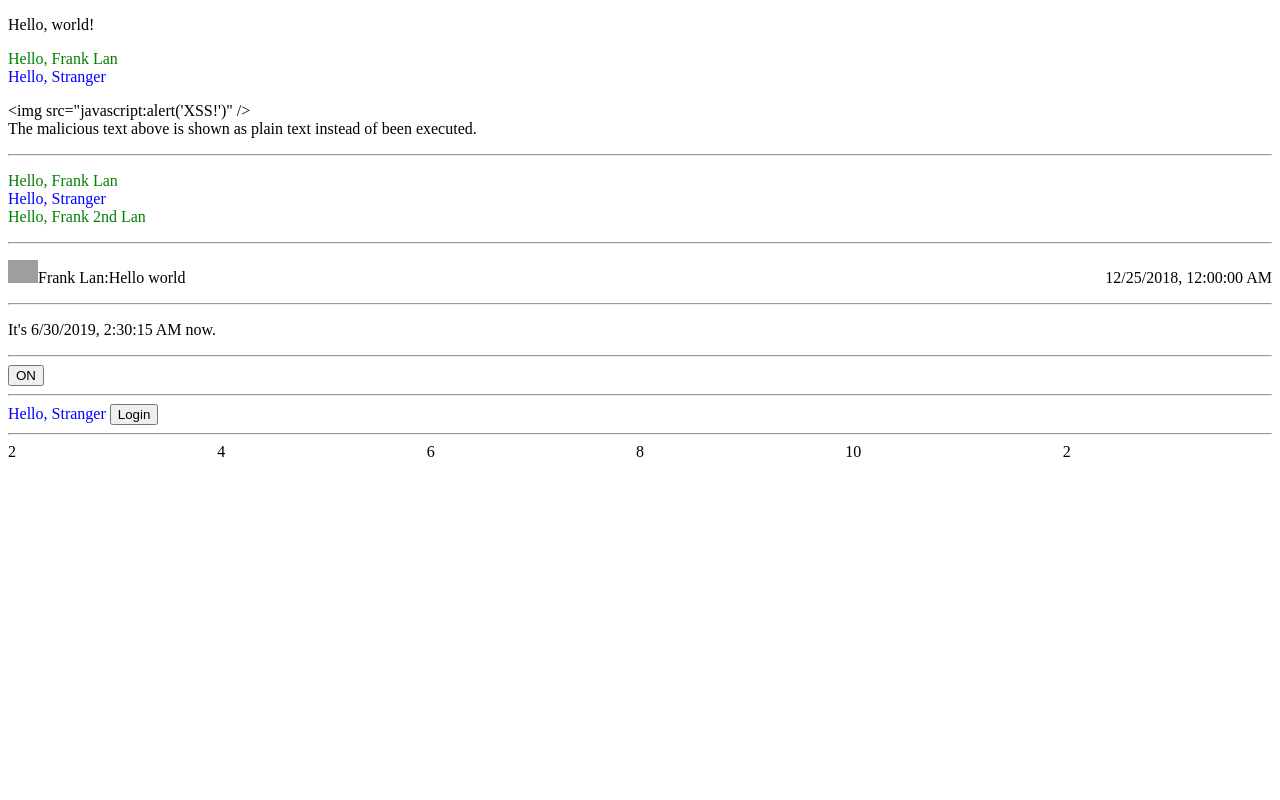
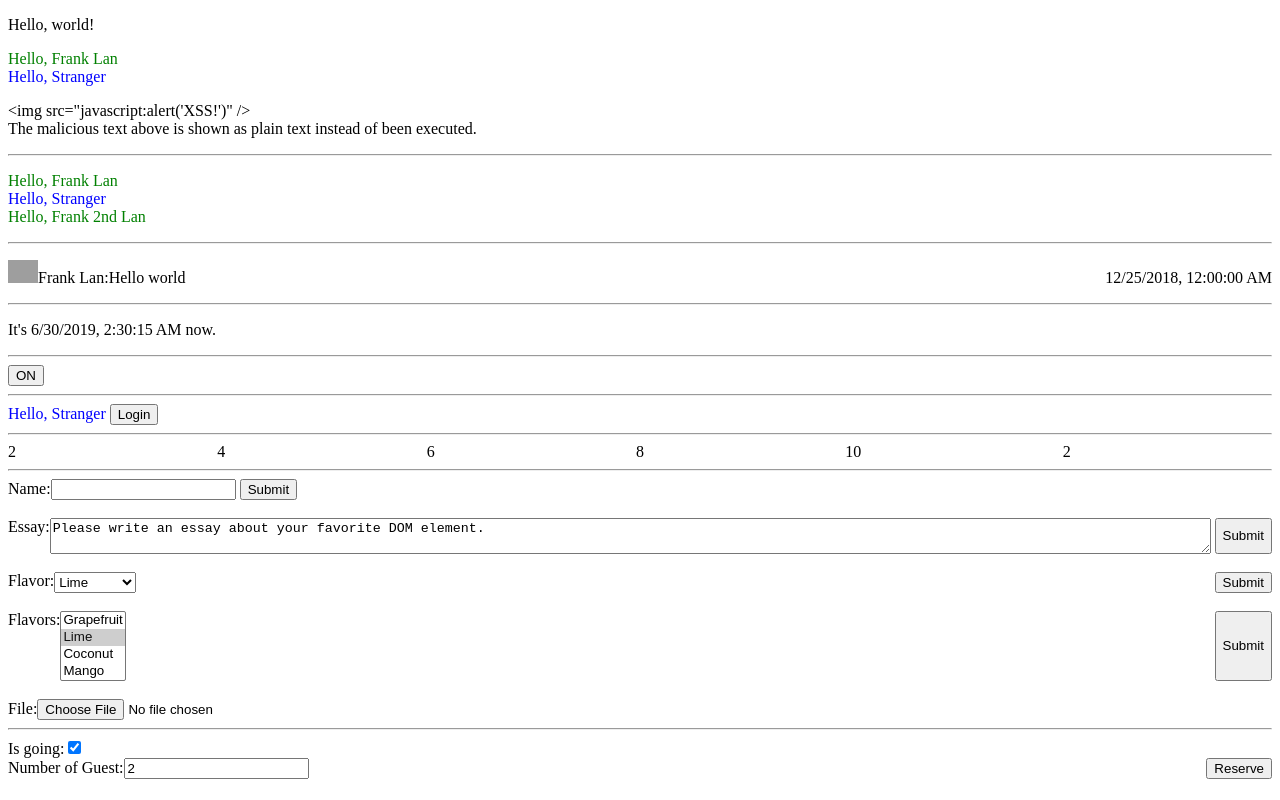
Before and after one commit to tlan16/learn-react, a React app: page / in a window 1280 px wide. Built offline with nearby package versions, Linux system fonts and the light colour scheme; grey boxes are pictures that could not be loaded; the HTML template or start-up script is replaced by a standard one.

Commit message:
finished `Forms`

```diff
--- a/src/app.jsx
+++ b/src/app.jsx
@@ -5,7 +5,13 @@ import {Comment} from './components/Comment'
 import {Clock} from './components/Clock'
 import {Toggle} from './components/Toggle'
 import { LoginControl } from './components/LoginControl'
-import { NumberList } from './components/NumberList';
+import { NumberList } from './components/NumberList'
+import { NameForm } from './components/NameForm'
+import { EssayForm } from './components/EssayForm'
+import { FlavorForm } from './components/FlavorForm'
+import { FlavorsForm } from './components/FlavorsForm'
+import { FileForm } from './components/FileForm'
+import { Reservation } from './components/Reservation'
 
 const { REACT_ROOT_DIV_ID } = process.env
 
@@ -57,6 +63,18 @@ const app = () => {
         <LoginControl/>
         <hr/>
         <NumberList numbers={[1, 2, 3, 4, 5, 1]}/>
+        <hr/>
+        <NameForm/>
+        <br/>
+        <EssayForm/>
+        <br/>
+        <FlavorForm/>
+        <br/>
+        <FlavorsForm/>
+        <br/>
+        <FileForm/>
+        <hr/>
+        <Reservation/>
       </span>
     ),
     document.getElementById(REACT_ROOT_DIV_ID),
--- /dev/null
+++ b/src/components/EssayForm.js
@@ -0,0 +1,47 @@
+import React from 'react'
+
+const EssayForm = class extends React.Component
+{
+  #placeholder = 'Please write an essay about your favorite DOM element.'
+
+  constructor(props) {
+    super(props)
+    this.state = {value: this.#placeholder}
+
+    this.handleChange = this.handleChange.bind(this)
+    this.handleSubmit = this.handleSubmit.bind(this)
+  }
+
+  handleChange(event) {
+    event.persist()
+    this.setState(() => ({
+      value: event.target.value,
+    }))
+  }
+
+  handleSubmit(event) {
+    alert(`A essay was submitted: ${this.state.value}`)
+    event.preventDefault()
+  }
+
+  render() {
+    return (
+      <form onSubmit={this.handleSubmit} style={{display:'flex'}}>
+        <label style={{flexGrow: 1, display: 'flex'}}>
+          Essay:
+          <textarea
+            style={{flexGrow: 1}}
+            value={this.state.value}
+            onChange={this.handleChange}
+          />
+        </label>
+        <span>&nbsp;</span>
+        <input type="submit" name="Submit" value="Submit"/>
+      </form>
+    )
+  }
+}
+
+export {
+  EssayForm,
+}
--- /dev/null
+++ b/src/components/FileForm.js
@@ -0,0 +1,51 @@
+import React from 'react'
+import { FileInfo } from './FileInfo'
+
+const FileForm = class extends React.Component
+{
+  constructor(props) {
+    super(props)
+    this.state = {value: undefined}
+
+    this.handleChange = this.handleChange.bind(this)
+    this.handleSubmit = this.handleSubmit.bind(this)
+  }
+
+  handleChange(event) {
+    event.persist()
+    this.setState(() => ({
+      value: event.target.files[0],
+    }))
+  }
+
+  handleSubmit(event) {
+    alert(`A file was submitted: ${this.state.value}`)
+    event.preventDefault()
+  }
+
+  render() {
+    return (
+      <form onSubmit={this.handleSubmit}>
+        <label>
+          File:
+          <input
+            type="file"
+            onChange={this.handleChange}
+          />
+        </label>
+        <br/>
+        {
+          this.state.value &&
+          <span>
+            <FileInfo file={this.state.value}/>
+            <input type="submit" name="Submit" value="Upload"/>
+          </span>
+        }
+      </form>
+    )
+  }
+}
+
+export {
+  FileForm,
+}
--- /dev/null
+++ b/src/components/FileInfo.js
@@ -0,0 +1,27 @@
+import React from 'react'
+
+const FileInfo = props => (
+  <span style={{display: 'flex', justifyContent: 'space-between'}}>
+    <span>
+      <span>Name: </span>
+      <span>{props.file.name}</span>
+    </span>
+    <span>
+      <span>Size: </span>
+      <span>{props.file.size}</span>
+      <span>&nbsp;bytes</span>
+    </span>
+    <span>
+      <span>Type: </span>
+      <span>{props.file.type}</span>
+    </span>
+    <span>
+      <span>Last modified: </span>
+      <span>{(new Date(props.file.lastModified).toLocaleString())}</span>
+    </span>
+  </span>
+)
+
+export {
+  FileInfo,
+}
--- /dev/null
+++ b/src/components/FlavorForm.js
@@ -0,0 +1,51 @@
+import React from 'react'
+
+const FlavorForm = class extends React.Component
+{
+  #placeholder = 'lime'
+
+  constructor(props) {
+    super(props)
+    this.state = {value: this.#placeholder}
+
+    this.handleChange = this.handleChange.bind(this)
+    this.handleSubmit = this.handleSubmit.bind(this)
+  }
+
+  handleChange(event) {
+    event.persist()
+    this.setState(() => ({
+      value: event.target.value,
+    }))
+  }
+
+  handleSubmit(event) {
+    alert(`A flavor was submitted: ${this.state.value}`)
+    event.preventDefault()
+  }
+
+  render() {
+    return (
+      <form onSubmit={this.handleSubmit} style={{display:'flex'}}>
+        <label style={{flexGrow: 1, display: 'flex'}}>
+          Flavor:
+          <select
+            value={this.state.value}
+            onChange={this.handleChange}
+          >
+            <option value="grapefruit">Grapefruit</option>
+            <option value="lime">Lime</option>
+            <option value="coconut">Coconut</option>
+            <option value="mango">Mango</option>
+          </select>
+        </label>
+        <span>&nbsp;</span>
+        <input type="submit" name="Submit" value="Submit"/>
+      </form>
+    )
+  }
+}
+
+export {
+  FlavorForm,
+}
--- /dev/null
+++ b/src/components/FlavorsForm.js
@@ -0,0 +1,68 @@
+import React from 'react'
+
+const FlavorsForm = class extends React.Component
+{
+  #placeholder = ['lime']
+
+  constructor(props) {
+    super(props)
+    this.state = {value: this.#placeholder}
+
+    this.handleChange = this.handleChange.bind(this)
+    this.handleSubmit = this.handleSubmit.bind(this)
+  }
+
+  handleChange(event) {
+    event.persist()
+
+    this.setState(() => ({
+      value: FlavorsForm.getValueFromSelectOnChangeEvent(event)
+    }))
+  }
+
+  static getValueFromSelectOnChangeEvent(event) {
+    const reducer = (value, option) => {
+      if (option.selected) {
+        value.push(option.value)
+      }
+
+      return value
+    }
+
+    return Object.values(event.target.options).reduce(
+      reducer,
+      []
+    )
+  }
+
+  handleSubmit(event) {
+    alert(`A flavor was submitted: ${this.state.value}`)
+    event.preventDefault()
+  }
+
+  render() {
+    return (
+      <form onSubmit={this.handleSubmit} style={{display:'flex'}}>
+        <label style={{flexGrow: 1, display: 'flex'}}>
+          Flavors:
+          <select
+            multiple={true}
+            value={this.state.value}
+            onChange={this.handleChange}
+          >
+            <option value="grapefruit">Grapefruit</option>
+            <option value="lime">Lime</option>
+            <option value="coconut">Coconut</option>
+            <option value="mango">Mango</option>
+          </select>
+        </label>
+        <span>&nbsp;</span>
+        <input type="submit" name="Submit" value="Submit"/>
+      </form>
+    )
+  }
+}
+
+export {
+  FlavorsForm,
+}
--- /dev/null
+++ b/src/components/NameForm.js
@@ -0,0 +1,45 @@
+import React from 'react'
+
+const NameForm = class extends React.Component
+{
+  constructor(props) {
+    super(props)
+    this.state = {value: ''}
+
+    this.handleChange = this.handleChange.bind(this)
+    this.handleSubmit = this.handleSubmit.bind(this)
+  }
+
+  handleChange(event) {
+    event.persist()
+    this.setState(() => ({
+      value: event.target.value.toUpperCase(),
+    }))
+  }
+
+  handleSubmit(event) {
+    alert(`A name was submitted: ${this.state.value}`)
+    event.preventDefault()
+  }
+
+  render() {
+    return (
+      <form onSubmit={this.handleSubmit}>
+        <label>
+          Name:
+          <input
+            type="text"
+            value={this.state.value}
+            onChange={this.handleChange}
+          />
+        </label>
+        <span>&nbsp;</span>
+        <input type="submit" name="Submit" value="Submit"/>
+      </form>
+    )
+  }
+}
+
+export {
+  NameForm,
+}
--- /dev/null
+++ b/src/components/Reservation.js
@@ -0,0 +1,76 @@
+import React from 'react'
+
+const Reservation = class extends React.Component
+{
+  constructor(props) {
+    super(props)
+    this.state = {
+      isGoing: true,
+      numberOfGuests: 2,
+    }
+
+    this.handleInputChange = this.handleInputChange.bind(this)
+    this.handleSubmit = this.handleSubmit.bind(this)
+  }
+
+  handleSubmit(event) {
+    alert(`A reservation  was requested: ${JSON.stringify(this.state)}`)
+    event.preventDefault()
+  }
+
+  handleInputChange(event) {
+    event.persist()
+
+    const {
+      target: {
+        name,
+        type,
+        checked,
+        value: targetValue
+      }
+    } = event
+
+    const value = type === 'checkbox'
+      ? checked
+      : targetValue
+
+    this.setState(() => ({
+      [name]: value,
+    }))
+  }
+
+  render() {
+    return(
+      <form
+        onSubmit={this.handleSubmit}
+        style={{display:'flex', flexWrap: 'wrap'}}>
+        <label style={{flex: '100%'}}>
+          Is going:
+          <input
+            name="isGoing"
+            type="checkBox"
+            checked={this.state.isGoing}
+            onChange={this.handleInputChange}
+          />
+        </label>
+        <br/>
+        <label style={{flexGrow: 1}}>
+          Number of Guest:
+          <input
+            name="numberOfGuests"
+            type="number"
+            min={0}
+            value={this.state.numberOfGuests}
+            onChange={this.handleInputChange}
+          />
+        </label>
+        <span>&nbsp;</span>
+        <input type="submit" name="Submit" value="Reserve"/>
+      </form>
+    )
+  }
+}
+
+export {
+  Reservation,
+}
```
